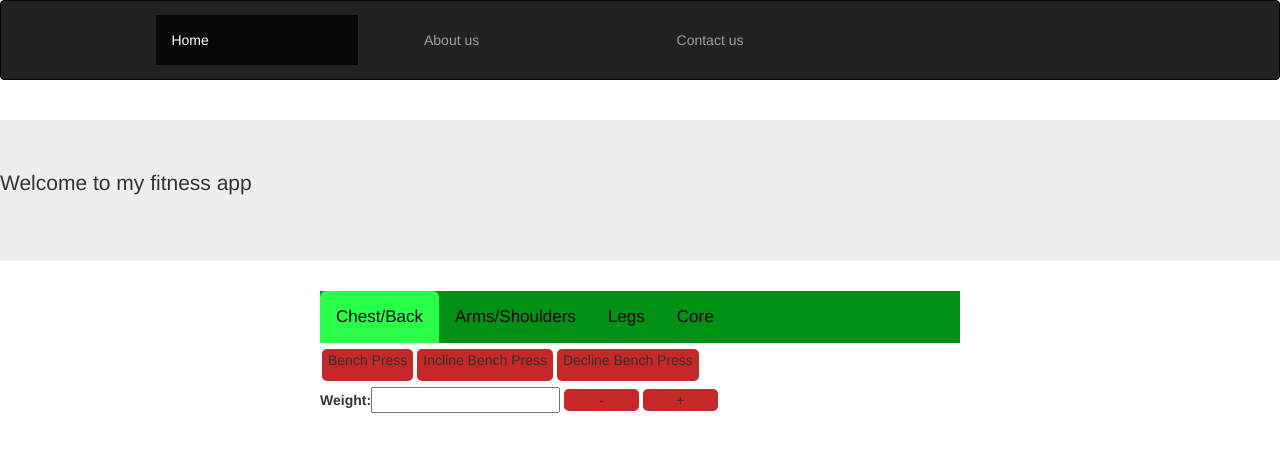
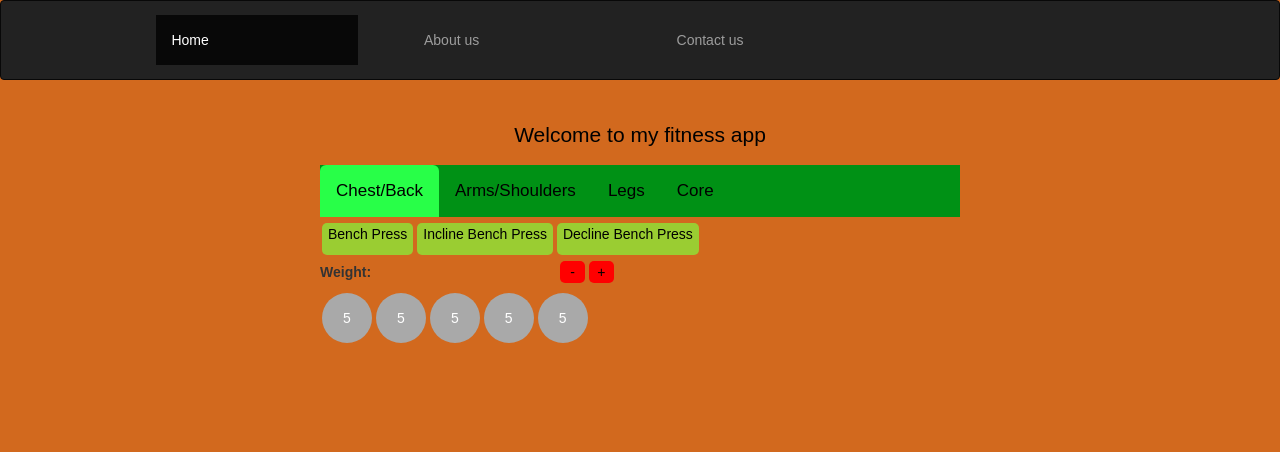
Before and after one commit to jking-inc/WorkoutTracker, a website: page public/templates/index.html in a window 1280 px wide. Drawn offline with nearby package versions, Linux system fonts and the light colour scheme; some packages are replaced by stand-ins of ours.

Commit message:
Add AngularJS to the increase/deacrease weight buttons, added rep buttons and also changed some CSS colors

```diff
--- a/public/styles/buttons.css
+++ b/public/styles/buttons.css
@@ -2,32 +2,23 @@
 Increase/Decrease weight
 ************************/
 button {
-    color: white;
-    background-color: #C62828;
+    color: black;
+    background-color: #9ACD32;
     border: none;
     border-radius: 5px;
     margin: 0 auto;
-    margin-top: 1em;
-    font-size: 1.2em;
     cursor: pointer;
     transition: all .2s ease-in-out;
-    min-width: 75px;
+    min-width: 25px;
 }
 
-.weightIncrease .weightDecrease:hover {
+.weightDecrease, .weightIncrease  {
+    background-color: #FF0000;
+}
+
+.weightIncrease:hover, .weightDecrease:hover {
     transform: scale(1.05);
 }
-
-/* Style the button content */
-.workoutButton {
-    width: relative;
-    position: relative;
-    left: -10px;
-    margin: auto;
-    border: 1px ;
-    border-top: none;
-}
-
 
 /*****************
 Weight display:
@@ -39,6 +30,11 @@ Weight display:
     position: relative;
 }
 
+#weight {
+    background-color: #D2691E;
+    border: none;
+}
+
 /***********************
 Workout button content:
 ***********************/
@@ -46,15 +42,40 @@ Workout button content:
 .workoutButton{
     width: 50%;
     margin: auto;
+    position: relative;
+    left: -10px;
     text-align: left;
     padding: 6px 12px;
     border: 1px ;
     border-top: none;
 }
-/*
-.buttonContent {
+
+/***********************
+Rep Button
+***********************/
+
+.repButton.active {
+    background-color: #C62828;
+}
+
+.repButton {
+    color: white;
+    background-color: #A9A9A9;
+    margin: auto;
+    position: relative;
+    height: 50px;
+    width: 50px;
+    border-radius: 50px;
+
+}
+
+#reps {
+    width: 50%;
+    margin: auto;
+    position: relative;
+    left: -10px;
+    text-align: left;
     padding: 6px 12px;
-    border: 1px solid #ccc;
+    border: 1px ;
     border-top: none;
 }
-*/
--- a/public/styles/style.css
+++ b/public/styles/style.css
@@ -1,10 +1,11 @@
 html {
     height: auto;
-    box-sizing: border-box;
+    /*box-sizing: border-box;*/
 }
 
 body {
-    background-size: contain;
+    background-color: #D2691E;
+    /*background-size: contain;*/
     background-attachment: fixed;
     font-family: sans-serif;
 }
@@ -51,14 +52,22 @@ ul li {
     cursor: pointer;
 }
 
-  .header {
-    margin-top: 3em;
-  }
+.header {
+  margin-top: 3em;
 }
 
-.p {
-    position: relative;
+.jumbotron {
+  color: black;
+  background-color: #D2691E;
+  margin: auto;
+  text-align: center;
+  position: relative;
+  padding-top: 0px;
+  padding-bottom: 0px;
 }
+
+
+
 
 /***********
 Nav Bar
--- a/public/styles/tabs.css
+++ b/public/styles/tabs.css
@@ -21,10 +21,10 @@ div.workoutTab li {
 
 /* Style the links inside the list items */
 div.workoutTab li a {
+    color: black;
     display: inline-block;
     border-top-left-radius: 6px;
     border-top-right-radius: 6px;
-    color: black;
     text-align: center;
     padding: 14px 16px;
     text-decoration: none;
--- a/public/templates/index.html
+++ b/public/templates/index.html
@@ -2,13 +2,13 @@
 <html>
 <head>
   <script src="https://code.jquery.com/jquery-3.1.0.min.js"></script>
+  <link rel="stylesheet" href="https://maxcdn.bootstrapcdn.com/bootstrap/3.3.7/css/bootstrap.min.css" integrity="sha384-BVYiiSIFeK1dGmJRAkycuHAHRg32OmUcww7on3RYdg4Va+PmSTsz/K68vbdEjh4u" crossorigin="anonymous">
   <link rel="stylesheet" href="/styles/style.css" type="text/css" media="screen" title="no title" charset="utf-8">
   <link rel="stylesheet" href="/styles/tabs.css" type="text/css" media="screen" title="no title" charset="utf-8">
   <link rel="stylesheet" href="/styles/buttons.css" type="text/css" media="screen" title="no title" charset="utf-8">
-  <link rel="stylesheet" href="https://maxcdn.bootstrapcdn.com/bootstrap/3.3.7/css/bootstrap.min.css" integrity="sha384-BVYiiSIFeK1dGmJRAkycuHAHRg32OmUcww7on3RYdg4Va+PmSTsz/K68vbdEjh4u" crossorigin="anonymous">
   <title>Workout Tracker</title>
 </head>
-<body>
+<body ng-app="myApp">
   <div>
   <div>
   <nav class="navbar navbar-inverse" role="navigation" style="padding-left:130px;">
@@ -76,26 +76,23 @@
           <p>Hyperextensions</p>
         </button>
     </div>
-    <div id="displayWeight">
-      <label id="weightInfo" for="weight">Weight:</label><input type="text" id="weight">
-      <button id="btnDecrease" class="weightDecrease">-</button>
-      <button id="btnIncrease" class="weightIncrease">+</button>
+    <div id="displayWeight" ng-controller="weightCtrl">
+      <label id="weightInfo" for="weight">Weight: </label><input type="text" id="weight" ng-model="weight">
+      <button id="btnDecrease" class="weightDecrease" ng-click="weightDecrease()">-</button>
+      <button id="btnIncrease" class="weightIncrease" ng-click="weightIncrease()">+</button>
+    </div>
+    <div id="reps">
+      <button id="repOne" class="repButton">5</button>
+      <button id="repTwo" class="repButton">5</button>
+      <button id="repThree" class="repButton">5</button>
+      <button id="repFour" class="repButton">5</button>
+      <button id="repFive" class="repButton">5</button>
     </div>
     </div>
     <script src="//ajax.googleapis.com/ajax/libs/angularjs/1.3.3/angular.min.js"></script>
     <script src="//cdnjs.cloudflare.com/ajax/libs/angular.js/1.3.3/angular-route.min.js"></script>
     <script src="//ajax.googleapis.com/ajax/libs/jquery/1.11.1/jquery.min.js"></script>
-    <script src="js/app.js" type="text/javascript" charset="utf-8"></script>
-    <script src="js/tab.js" type="text/javascript" charset="utf-8"></script>
+    <script src="js/buttons.js" type="text/javascript" charset="utf-8"></script>
+    <script src="js/tabs.js" type="text/javascript" charset="utf-8"></script>
 </body>
 </html>
-
-
-<!--
-<select id="workout">
-          <option selected="selected" value="BenchPress">Bench Press</option>
-          <option value="Squat">Squat</option>
-          <option value="DeadLift">Dead Lift</option>
-          <option value="Curls">Curls</option>
-        </select>
-->
```
Also changed, not shown: public/js/buttons.js (renamed from public/js/app.js, +19 -16 lines), public/js/tabs.js (renamed from public/js/tab.js).
